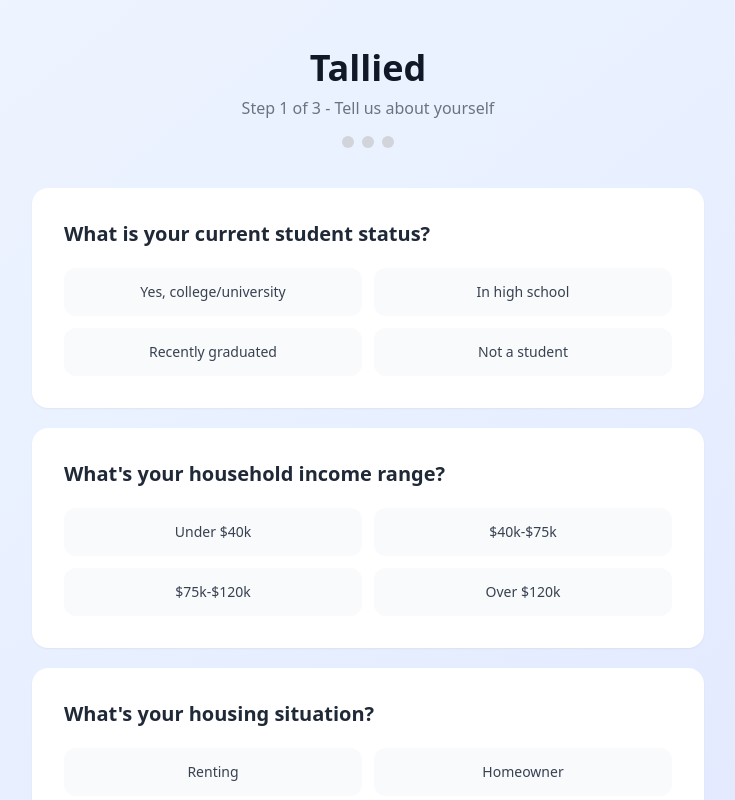
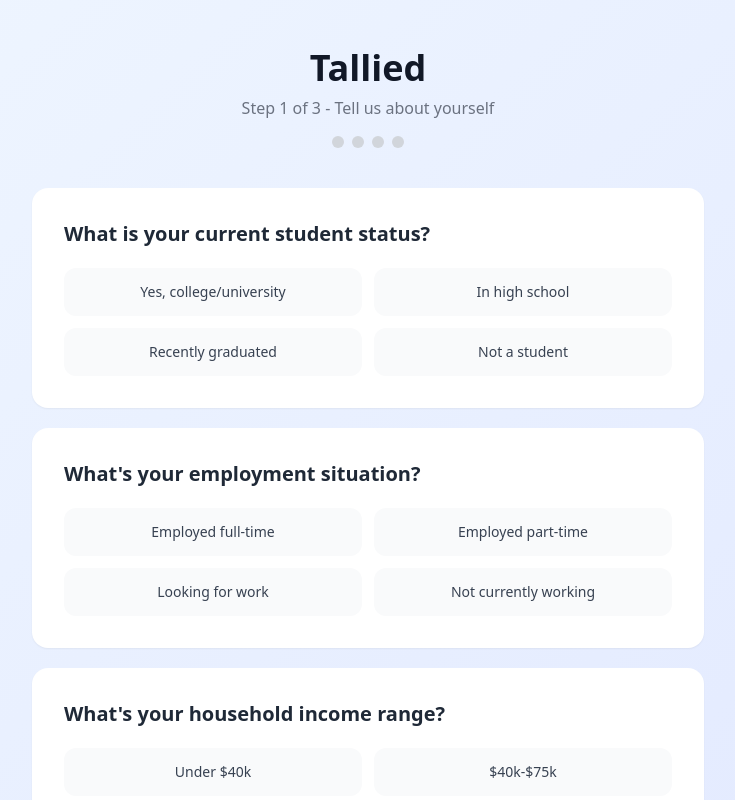
Before and after one commit to ivxana/tallied, a React (Create React App) app: page / in a window 1280 px wide. Both pictures are taken after a click on the button "Get Started". Shown: the top 800 px of the page, without its empty margins (272-1007 px from the left). Built offline with nearby package versions, Linux system fonts and the light colour scheme.

Commit message:
add employment question, fix sticky UI bug, improve personalization

```diff
--- a/src/App.js
+++ b/src/App.js
@@ -71,9 +71,10 @@
     tagText: "#5b21b6",
     plain: "Ontario's minimum wage rose from $15/hr in 2022 to $17.20/hr in October 2024 - a 14.7% increase over two years. However the living wage in the GTA is estimated at $23-25/hr, meaning full-time minimum wage workers still face a major gap.",
     getImpact: (a) => {
+      if (a.employment === 'Looking for work') return "Ontario's minimum wage is now $17.20/hr, up from $15 in 2022. But the bigger picture for job seekers is that the GTA living wage is $23-25/hr - meaning even a full-time minimum wage job won't cover rent, food, and transit in most of the city. The job market has also tightened due to interest rate hikes slowing the economy.";
       if (a.student === 'In high school') return "Most first jobs for high schoolers pay at or near minimum wage. At $17.20/hr you're making more than students did in 2022 ($15/hr), but the GTA living wage is estimated at $23-25/hr - meaning even full-time minimum wage isn't enough to live independently in most of Ontario.";
       if (a.student === 'Yes, college/university') return "Most student part-time jobs pay at or near minimum wage. At $17.20/hr working 20 hours a week you're making about $17,900/year - around $2,600 more than in 2022. Still well below the $23-25/hr living wage in the GTA though.";
-      if (a.income === 'Under $40k') return "If you're earning near minimum wage, the jump to $17.20/hr means roughly $4,000/year more than 2022 rates at full-time hours. But Ontario inflation over the same period eroded much of that gain - groceries, rent, and transit all went up significantly too.";
+      if (a.employment === 'Employed part-time' || a.income === 'Under $40k') return "If you're earning near minimum wage, the jump to $17.20/hr means roughly $4,000/year more than 2022 rates at full-time hours. But Ontario inflation over the same period eroded much of that gain - groceries, rent, and transit all went up significantly too.";
       if (a.income === '$40k-$75k') return "You're likely earning above minimum wage, but these increases affect your cost of living indirectly - businesses often raise prices to offset higher labour costs. The gap between minimum wage ($17.20/hr) and GTA living wage ($23-25/hr) also means many workers around you are still cost-burdened.";
       return "At your income level minimum wage increases don't affect your earnings directly. But Ontario's minimum wage is still significantly below the estimated living wage of $23-25/hr in the GTA, meaning many workers are still struggling despite the increases.";
     },
@@ -130,6 +131,7 @@
     tagText: "#0c4a6e",
     plain: "In March 2025, the US imposed 25% tariffs on Canadian steel, aluminum, and automobiles. Ontario's manufacturing sector - which sends 40% of its output to the US - was hit hardest. Ontario's Financial Accountability Office projects 119,200 fewer jobs in Ontario by 2026 compared to a no-tariff scenario.",
     getImpact: (a) => {
+      if (a.employment === 'Looking for work') return "The timing couldn't be worse. US tariffs are projected to cost Ontario 119,200 jobs by 2026 according to the Financial Accountability Office. Manufacturing, auto, and trades jobs - historically strong options for job seekers - are among the most at risk.";
       if (a.student === 'In high school') return "By the time you enter the job market, Ontario's economy could look very different. The FAO projects 119,200 fewer jobs in Ontario by 2026 due to US tariffs. Manufacturing, auto, and steel jobs - traditionally strong entry-level options - are among the most affected sectors.";
       if (a.student === 'Yes, college/university' || a.student === 'Recently graduated') return "If you're studying in or entering fields connected to manufacturing, engineering, or trade, the tariff situation directly affects your job prospects. Ontario's auto and steel industries - which employ hundreds of thousands - are projected to see significant output declines.";
       if (a.income === 'Under $40k') return "Lower-income workers are disproportionately represented in the manufacturing and trades jobs most at risk from tariffs. If you or family members work in auto, steel, or related industries, job security is a real concern. The FAO projects Ontario's manufacturing GDP could drop 8% in 2026.";
@@ -252,7 +254,8 @@
   const [answers, setAnswers] = useState({
     student: null,
     income: null,
-    housing: null
+    housing: null,
+    employment: null
   });
 
   const questions = [
@@ -260,6 +263,11 @@
       key: 'student',
       question: 'What is your current student status?',
       options: ['Yes, college/university', 'In high school', 'Recently graduated', 'Not a student']
+    },
+    {
+      key: 'employment',
+      question: "What's your employment situation?",
+      options: ['Employed full-time', 'Employed part-time', 'Looking for work', 'Not currently working']
     },
     {
       key: 'income',
@@ -273,8 +281,8 @@
     }
   ];
 
-  const isComplete = answers.student && answers.income && answers.housing;
-  const answeredCount = [answers.student, answers.income, answers.housing].filter(Boolean).length;
+  const isComplete = answers.student && answers.income && answers.housing && answers.employment;
+  const answeredCount = [answers.student, answers.employment, answers.income, answers.housing].filter(Boolean).length;
 
   return (
     <div className="min-h-screen bg-gradient-to-br from-blue-50 to-indigo-100 px-4 py-12">
@@ -283,7 +291,7 @@
           <h1 className="text-4xl font-bold text-gray-900 mb-2">Tallied</h1>
           <p className="text-gray-500">Step 1 of 3 - Tell us about yourself</p>
           <div className="flex justify-center gap-2 mt-4">
-            {[0, 1, 2].map(i => (
+            {[0, 1, 2, 3].map(i => (
               <div
                 key={i}
                 className={`w-3 h-3 rounded-full transition-colors ${i < answeredCount ? 'bg-blue-600' : 'bg-gray-300'}`}
@@ -386,7 +394,7 @@
           </div>
         ))}
 
-        <div className="bg-white rounded-2xl shadow-sm p-8 mb-5 sticky bottom-4">
+        <div className="bg-white rounded-2xl shadow-sm p-8 mb-5">
           <h3 className="text-xl font-bold text-gray-900 mb-2">
             Which 3 issues matter most to you?
           </h3>
@@ -444,6 +452,12 @@
       'Recently graduated': 'recent grad',
       'Not a student': 'non-student'
     },
+    employment: {
+      'Employed full-time': 'employed full-time',
+      'Employed part-time': 'employed part-time',
+      'Looking for work': 'looking for work',
+      'Not currently working': 'not currently working'
+    },
     income: {
       'Under $40k': 'under $40k income',
       '$40k-$75k': '$40k-$75k income',
@@ -472,7 +486,7 @@
             Step 3 of 3 - Your priorities: <span className="font-semibold text-blue-600">{selectedIssueLabels.join(', ')}</span>
           </p>
           <p className="text-sm text-gray-400">
-            Showing results for a {labelMap.student[answers.student]}, {labelMap.income[answers.income]}, {labelMap.housing[answers.housing]}
+            Showing results for a {labelMap.student[answers.student]}, {labelMap.employment[answers.employment]}, {labelMap.income[answers.income]}, {labelMap.housing[answers.housing]}
           </p>
         </div>
 
```
